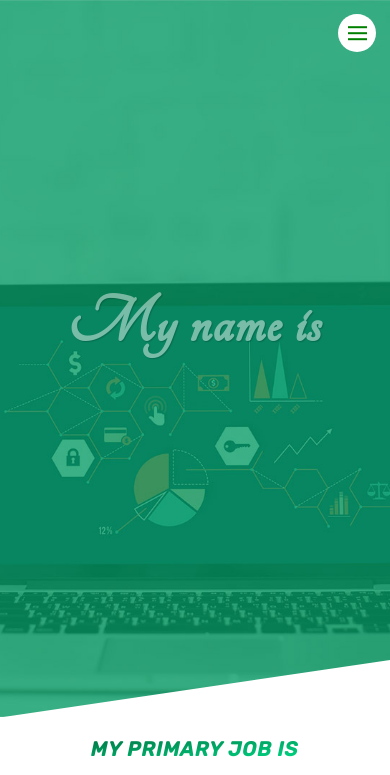
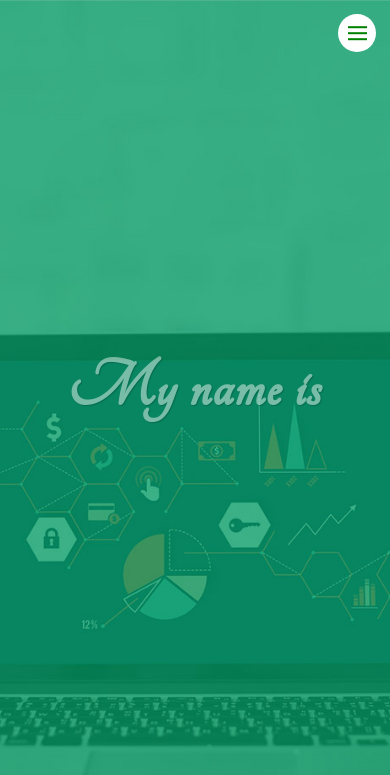
Before and after one commit to klara-pelhe/klarapelhe.rs-1, a website: page index.html in a window 390 px wide. Shown: the top 775 px of the page. Drawn offline with Linux system fonts and the light colour scheme; some packages are replaced by stand-ins of ours; a script that the page names is missing; a web font is replaced by a local one.

Commit message:
change header to 100vh for (max-width: 1200px)

```diff
--- a/sass/layouts/_header.scss
+++ b/sass/layouts/_header.scss
@@ -10,11 +10,7 @@
     justify-content: center;
 
     @media only screen and (max-width: 1200px) {
-        height: 90vh;
-    }
-
-    @media only screen and (max-width: 600px) {
-        height: 85vh;
+        height: 100vh;
     }
 }
 
```
Also changed, not shown: css/style.css, 1 other file.
